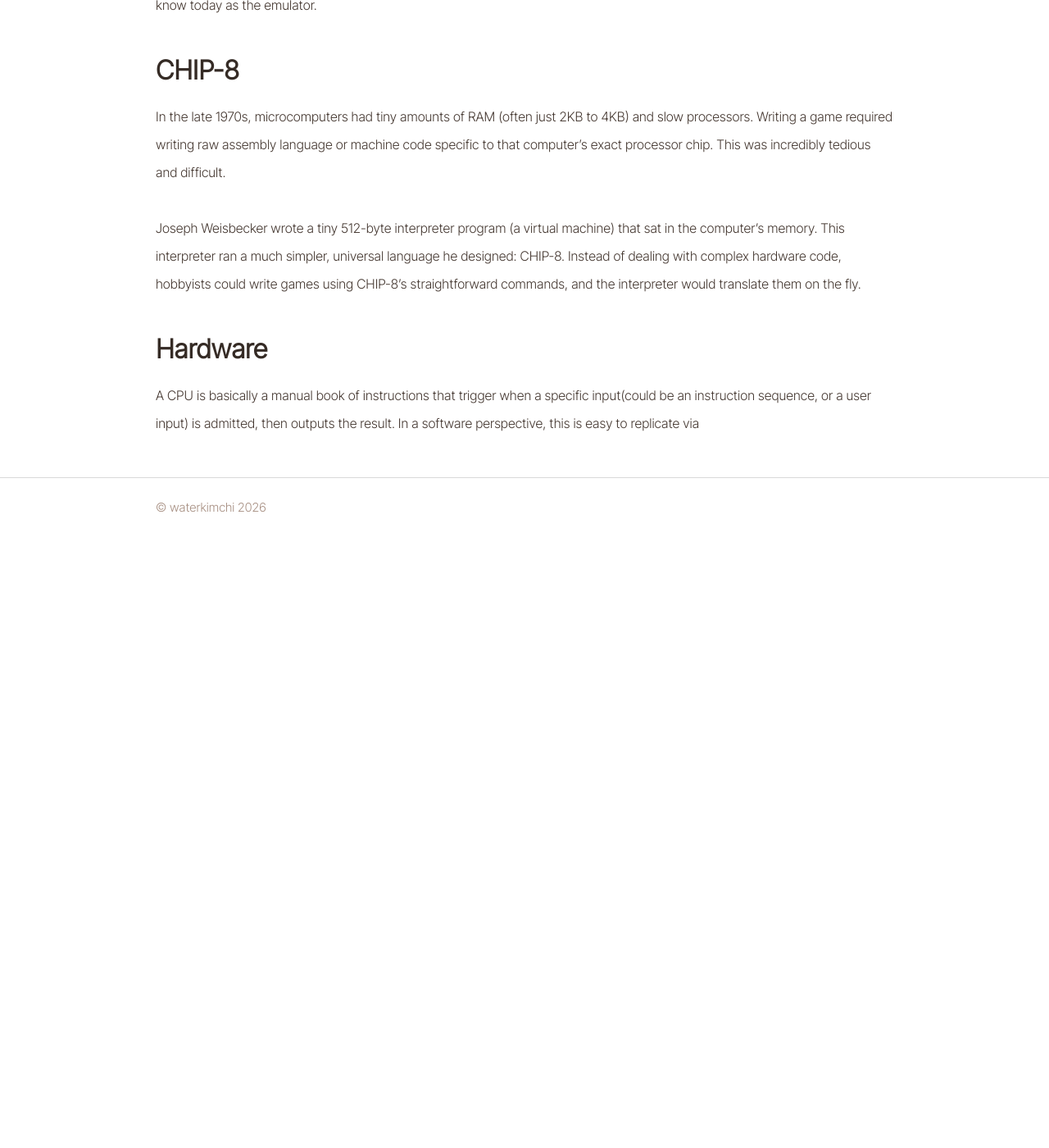
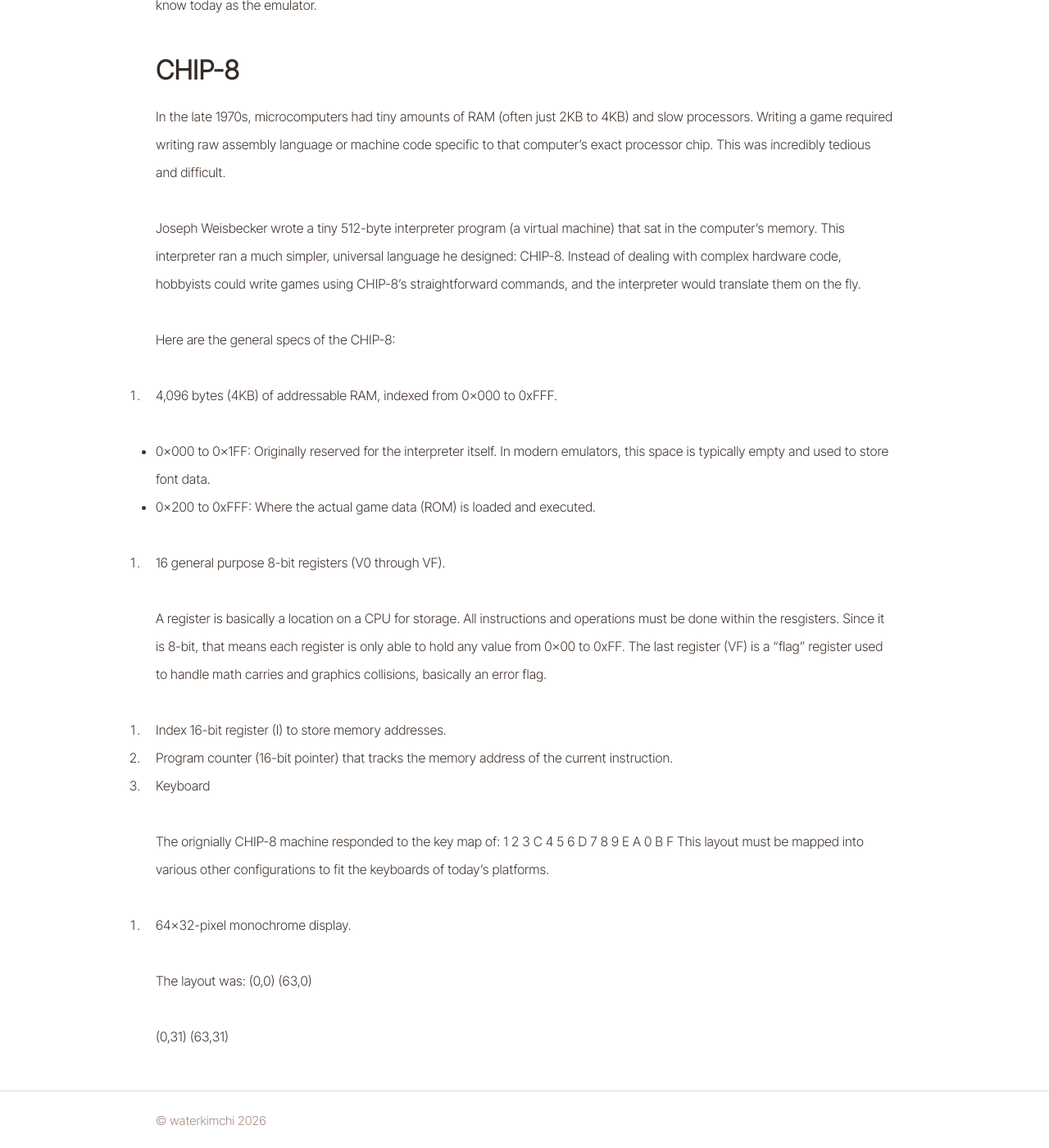
Before and after one commit to waterkimchi/waterkimchi.github.io, a Jekyll site: the page built from _posts/2026-06-06-CHIP-8-Emulator.md, in a window 1280 px wide and 1400 px high, scrolled down 1214 px. Shown: the whole window at 82% size. Built offline with Jekyll 4.4.1, drawn with Linux system fonts in a browser that asks for light colours; before the commit the page ends 1866 px from its top, so only the background shows below that.

Commit message:
Update 2026-06-06-CHIP-8-Emulator.md

```diff
--- a/_posts/2026-06-06-CHIP-8-Emulator.md
+++ b/_posts/2026-06-06-CHIP-8-Emulator.md
@@ -19,7 +19,33 @@ In the late 1970s, microcomputers had tiny amounts of RAM (often just 2KB to 4KB
 
 Joseph Weisbecker wrote a tiny 512-byte interpreter program (a virtual machine) that sat in the computer's memory. This interpreter ran a much simpler, universal language he designed: CHIP-8. Instead of dealing with complex hardware code, hobbyists could write games using CHIP-8's straightforward commands, and the interpreter would translate them on the fly.
 
+Here are the general specs of the CHIP-8:
 
+1. 4,096 bytes (4KB) of addressable RAM, indexed from 0x000 to 0xFFF.
 
-# Hardware
-A CPU is basically a manual book of instructions that trigger when a specific input(could be an instruction sequence, or a user input) is admitted, then outputs the result. In a software perspective, this is easy to replicate via
+- 0x000 to 0x1FF: Originally reserved for the interpreter itself. In modern emulators, this space is typically empty and used to store font data.
+- 0x200 to 0xFFF: Where the actual game data (ROM) is loaded and executed.
+
+2. 16 general purpose 8-bit registers (V0 through VF).
+
+A register is basically a location on a CPU for storage. All instructions and operations must be done within the resgisters. Since it is 8-bit, that means each register is only able to hold any value from 0x00 to 0xFF. The last register (VF) is a "flag" register used to handle math carries and graphics collisions, basically an error flag.
+
+3. Index 16-bit register (I) to store memory addresses.
+
+4. Program counter (16-bit pointer) that tracks the memory address of the current instruction.
+
+5. Keyboard
+
+The orignially CHIP-8 machine responded to the key map of:
+1 2 3 C
+4 5 6 D
+7 8 9 E
+A 0 B F
+This layout must be mapped into various other configurations to fit the keyboards of today's platforms.
+
+6. 64x32-pixel monochrome display.
+
+The layout was:
+(0,0)         (63,0)
+
+(0,31)        (63,31)
```
